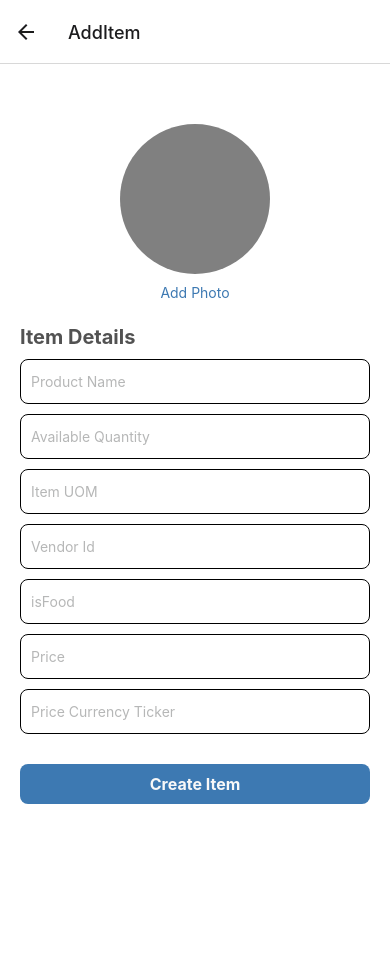
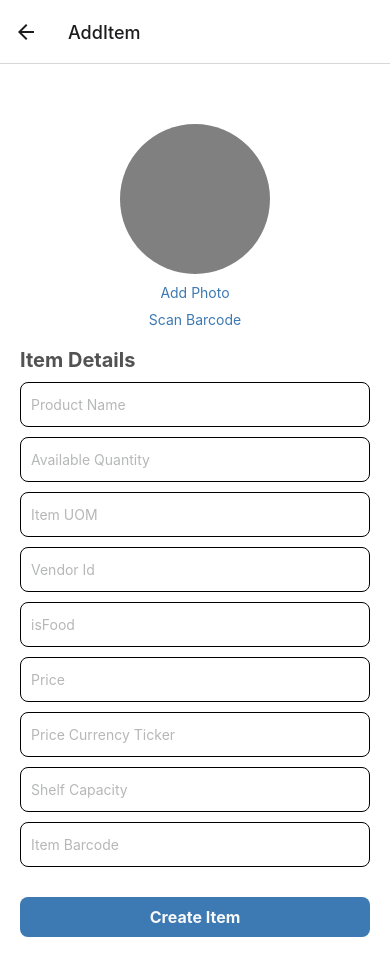
Before and after one commit to PraveenaDurgaBellam/ReactNativeStoreMobileApp, a React Native app: screen /AddItem in a window 390 px wide. Before the commit the page ends 844 px from the top, so only its background shows below. Built offline with nearby package versions, Linux system fonts and the light colour scheme.

Commit message:
pb/MYB-252

```diff
--- a/package.json
+++ b/package.json
@@ -15,19 +15,23 @@
     "@react-navigation/native": "^6.1.6",
     "@react-navigation/stack": "^6.3.16",
     "axios": "^1.4.0",
+    "deprecated-react-native-prop-types": "^4.2.1",
     "expo-font": "^11.4.0",
     "install": "^0.13.0",
     "mssql": "^9.1.1",
     "npm": "^9.7.1",
     "react": "18.2.0",
     "react-native": "0.71.8",
+    "react-native-camera": "^4.2.1",
+    "react-native-camera-kit": "^13.0.0",
     "react-native-gesture-handler": "^2.10.1",
     "react-native-image-picker": "^6.0.0",
     "react-native-modal": "^13.0.1",
+    "react-native-permissions": "^3.8.4",
     "react-native-safe-area-context": "^4.5.3",
     "react-native-screens": "^3.20.0",
+    "react-native-search-bar": "^3.5.1",
     "react-native-vector-icons": "^9.2.0",
-    "react-native-search-bar": "^3.5.1",
     "reactnative": "^0.0.0"
   },
   "devDependencies": {
--- a/src/screens/AddItemPage.js
+++ b/src/screens/AddItemPage.js
@@ -1,10 +1,18 @@
 /* eslint-disable prettier/prettier */
-import React from 'react';
-import { View, ScrollView, Text, TextInput, TouchableOpacity } from 'react-native';
+import React, { useState, useRef } from 'react';
+import { View, ScrollView, Text, TextInput, TouchableOpacity, Modal } from 'react-native';
 import styles from './StoreRegisterStyles';
 import handleCreateItem from '../logic/CreateItem';
+import CameraPage from './CameraPage';
 
 function AddItemPage({ navigation }) {
+  const [barcodeData, setBarcodeData] = useState(null);
+  const [showCamera, setShowCamera] = useState(false);
+
+  const handleScanSuccess = (data) => {
+    setBarcodeData(data);
+    setShowCamera(false);
+  };
     return (
         <View style={styles.container}>
           <ScrollView contentContainerStyle={styles.scrollViewContainer}>
@@ -16,6 +24,12 @@ function AddItemPage({ navigation }) {
                 <TouchableOpacity style={styles.addPhotoButton}>
                     <Text style={styles.addPhotoButtonText}>Add Photo</Text>
                 </TouchableOpacity>
+                <TouchableOpacity
+            style={styles.addPhotoButton}
+            onPress={() => setShowCamera(true)}
+          >
+            <Text style={styles.addPhotoButtonText}>Scan Barcode</Text>
+          </TouchableOpacity>
             </View>
           <View style={styles.section}>
             <Text style={styles.sectionTitle}>Item Details</Text>
@@ -55,11 +69,30 @@ function AddItemPage({ navigation }) {
               placeholder="Price Currency Ticker"
               placeholderTextColor="#B6B7B7"
             />
+            <TextInput
+              style={styles.textInput}
+              placeholder="Shelf Capacity"
+              placeholderTextColor="#B6B7B7"
+            />
+            <TextInput
+              style={styles.textInput}
+              placeholder="Item Barcode"
+              value={barcodeData || ''}
+              placeholderTextColor="#B6B7B7"
+            />
           <TouchableOpacity style={styles.registerButton} onPress={handleCreateItem}>
             <Text style={styles.registerButtonText}>Create Item</Text>
           </TouchableOpacity>
+
           </View>
           </ScrollView>
+          <Modal
+        visible={showCamera}
+        animationType="slide"
+        onRequestClose={() => setShowCamera(false)}
+      >
+        <CameraPage onScanSuccess={handleScanSuccess} />
+      </Modal>
         </View>
     );
 };
--- /dev/null
+++ b/src/screens/CameraPage.js
@@ -0,0 +1,41 @@
+import React, { useState, useRef } from 'react';
+import { View, Text, TouchableOpacity } from 'react-native';
+import { RNCamera } from 'react-native-camera';
+import styles from './StoreRegisterStyles';
+
+const CameraPage = ({ onScanSuccess }) => {
+  const [scanning, setScanning] = useState(false);
+  const cameraRef = useRef(null);
+
+  const handleBarcodeScan = async (event) => {
+    console.log('Barcode detected:', event.data);
+    if (!scanning) {
+      setScanning(true);
+      onScanSuccess(event.data);
+    }
+  };
+
+  const startBarcodeScan = () => {
+    setScanning(true);
+    if (cameraRef.current) {
+      cameraRef.current.resumePreview();
+    }
+  };
+
+  return (
+    <View style={styles.container}>
+      <TouchableOpacity onPress={startBarcodeScan} disabled={scanning}>
+        <Text>{scanning ? 'Scanning...' : 'Scan Barcode'}</Text>
+      </TouchableOpacity>
+      <RNCamera
+        ref={cameraRef}
+        style={styles.cameraPreview}
+        type={RNCamera.Constants.Type.back}
+        captureAudio={false}
+        onBarCodeRead={handleBarcodeScan}
+      />
+    </View>
+  );
+};
+
+export default CameraPage;
--- a/src/screens/StoreRegisterStyles.js
+++ b/src/screens/StoreRegisterStyles.js
@@ -66,4 +66,11 @@ export default StyleSheet.create({
         fontWeight: 'bold',
         fontSize: 16,
     },
+    cameraPreview: {
+        flex: 1,
+        width: '100%',
+        height: 300,
+        marginTop: 20,
+        marginBottom: 20,
+      },
 });
```
Also changed, not shown: 4 other files (tests, documents, lock files or other folders).
